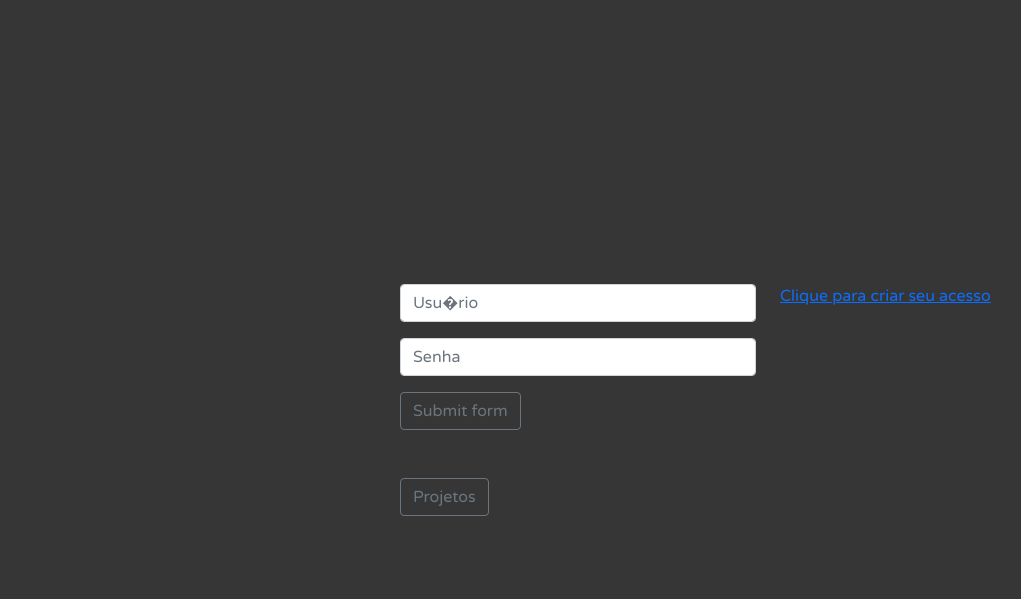
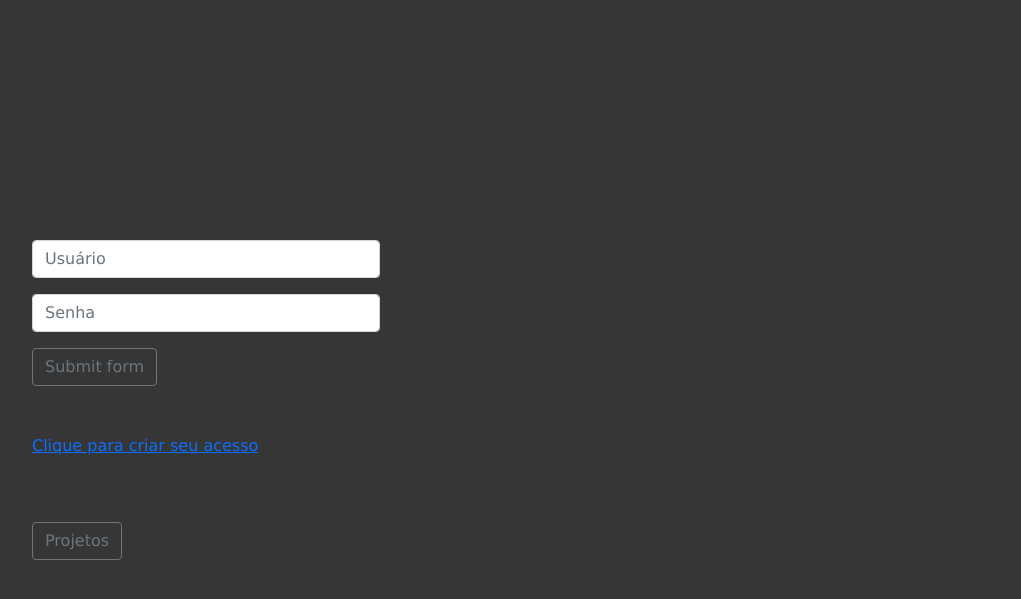
Before and after one commit to allanvilas/thewooldev, a PHP site: page / in a window 1280 px wide. Shown: the top 599 px of the page, without its empty margins (62-1083 px from the left). Run offline with PHP 8.4, Linux system fonts and the light colour scheme.

Commit message:
mudanças na página inicial

```diff
--- a/css/style.css
+++ b/css/style.css
@@ -1,6 +1,5 @@
-@import url('https://fonts.googleapis.com/css2?family=Varela+Round&display=swap');
 
 html > body{
-    font-family: 'Varela Round', sans-serif;
+    font-family:Verdana, Geneva, Tahoma, sans-serif;
     background-color: #363636;
 }
--- a/index.html
+++ b/index.html
@@ -11,26 +11,29 @@
         <main>
             <section>
                 <div class="container position-absolute top-50 start-50 translate-middle">
-
-                    <div class="row ">
-                        <div class="col-md-4 col-sm-3">
-                    </div>
+                    <div class="row mx-auto">
                         <div class="col-md-4 col-sm-3">
                             <form class="mx-auto">
                                 <div class="mb-3 mx-auto">
-                                    <input type="email" class="form-control" id="user" placeholder="Usu�rio">
+                                    <input type="email" class="form-control" id="user" placeholder="Usuário">
                                 </div>
                                 <div class="mb-3 mx-auto">
                                     <input type="password" class="form-control" id="senha" placeholder="Senha">
                                 </div>
                                 <button class="btn btn-outline-secondary" type="submit">Submit form</button>
-                                <div class="mt-5 mx-auto">
-                                    <a href="pages/projetosAlunos/projetos.html"><button class="btn btn-outline-secondary" type="button">Projetos</button></a>
-                                </div>
+
                             </form>
                         </div>
-                        <div class="col-3">
-                        <a href="pages/createAccount/createAccount.html">Clique para criar seu acesso</a>
+
+                    </div>
+                    <div class="row mx-auto">
+                        <div class="col-md-3 mt-5 mb-3">
+                            <a href="pages/createAccount/createAccount.html">Clique para criar seu acesso</a>
+                        </div>
+                    </div>
+                    <div class="row mx-auto">
+                        <div class="mt-5 mx-auto">
+                            <a href="pages/projetosAlunos/projetos.html"><button class="btn btn-outline-secondary" type="button">Projetos</button></a>
                         </div>
                     </div>
                 </div>
```
